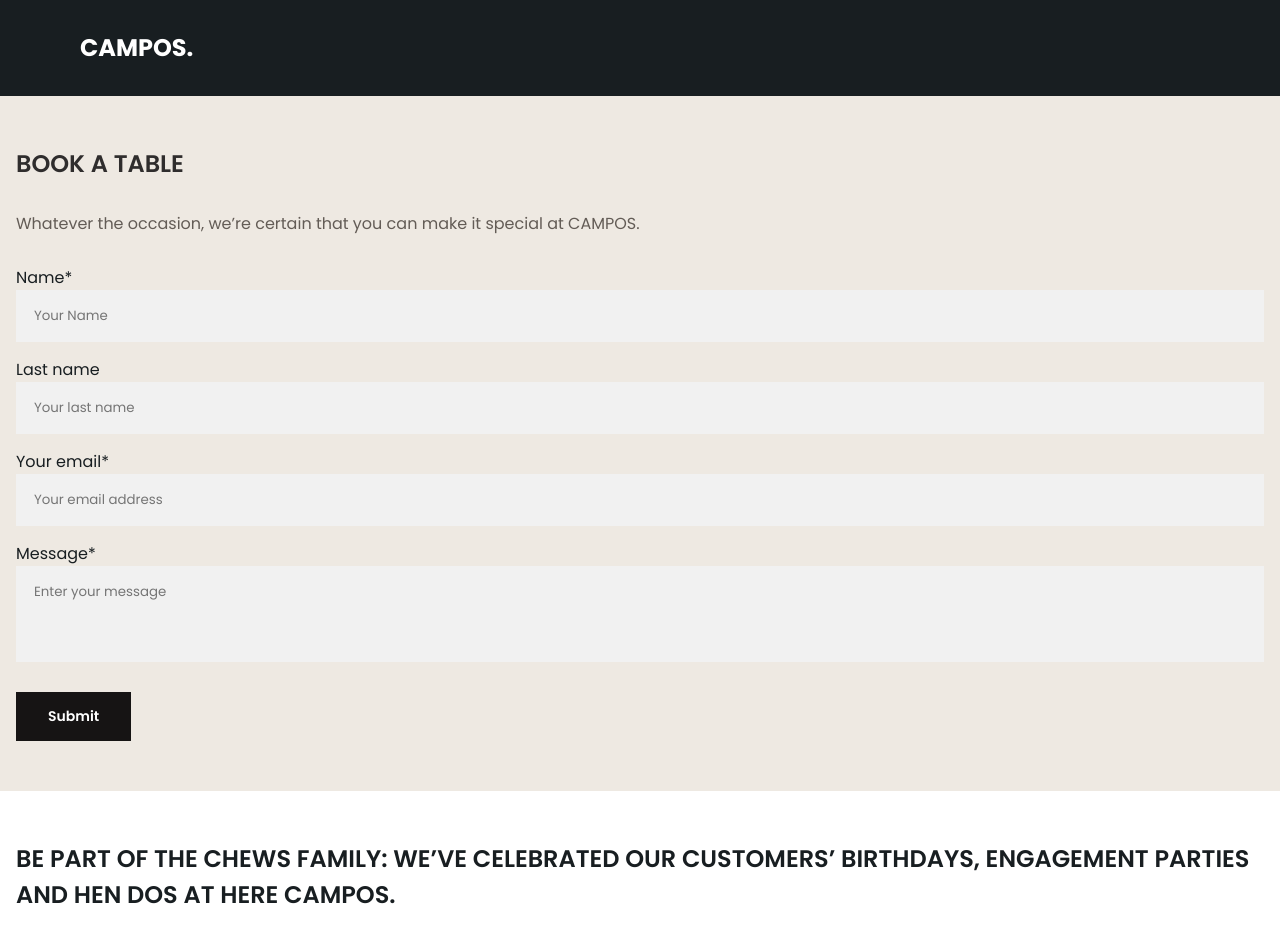
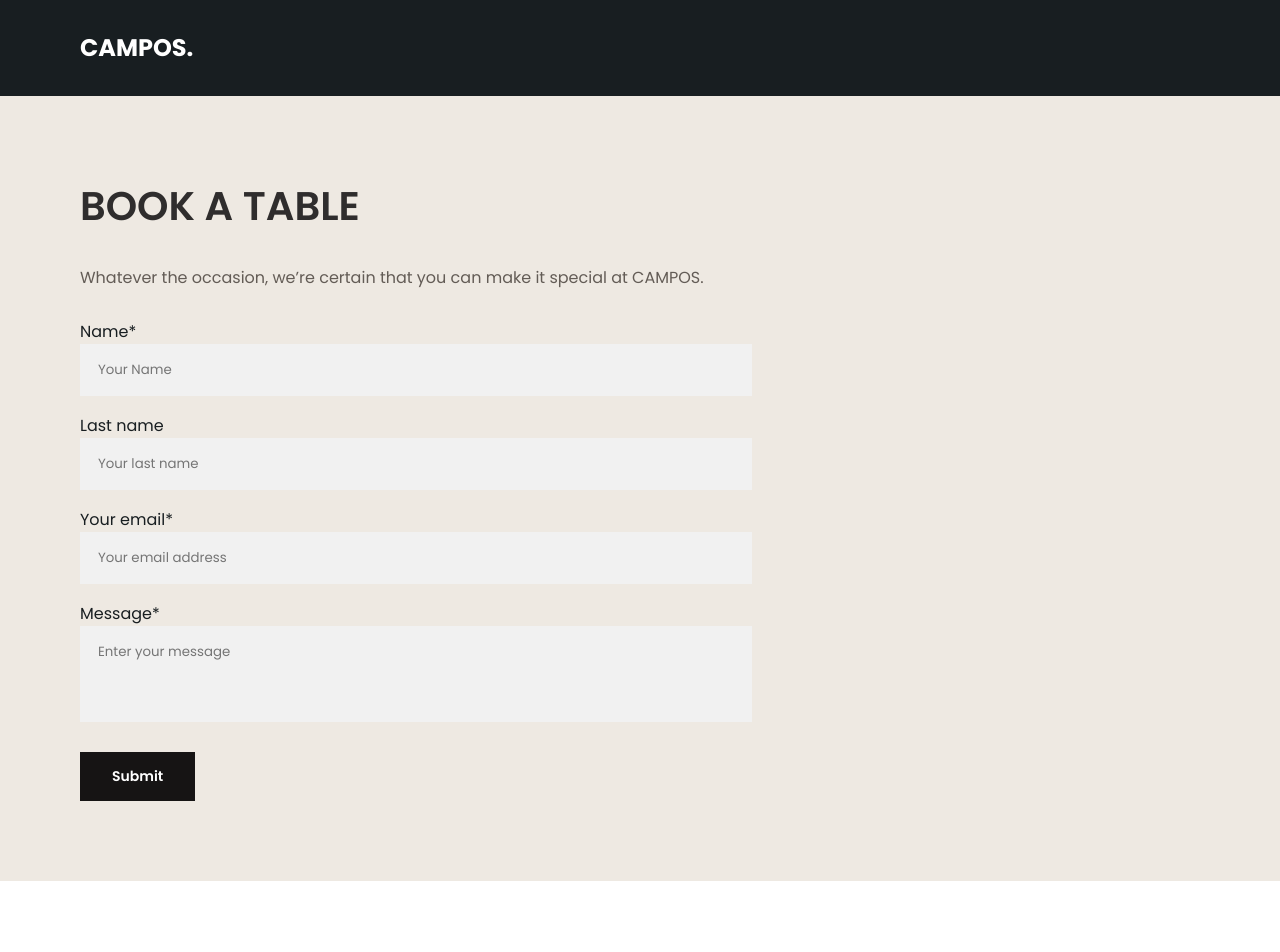
Before and after one commit to chuluq/campos, a Next.js app: page /booking in a window 1280 px wide. Shown: the top 952 px of the page. Built offline with nearby package versions, Linux system fonts and the light colour scheme.

Commit message:
add responsive booking page

```diff
--- a/pages/booking/Booking.module.css
+++ b/pages/booking/Booking.module.css
@@ -19,6 +19,21 @@
   flex-direction: column;
   row-gap: 16px;
 }
+@media (min-width: 1024px) {
+  .bookingForm {
+    padding: 80px;
+  }
+  .bookingFormTitle h3 {
+    font-size: 40px;
+  }
+  .bookingFormCaption {
+    width: 60%;
+  }
+  .bookingFormField {
+    width: 60%;
+    row-gap: 18px;
+  }
+}
 
 .caption {
   padding: 50px 16px;
@@ -28,3 +43,11 @@
   font-weight: 600;
   text-transform: uppercase;
 }
+@media (min-width: 1024px) {
+  .caption {
+    padding: 80px;
+  }
+  .caption h3 {
+    font-size: 32px;
+  }
+}
```
